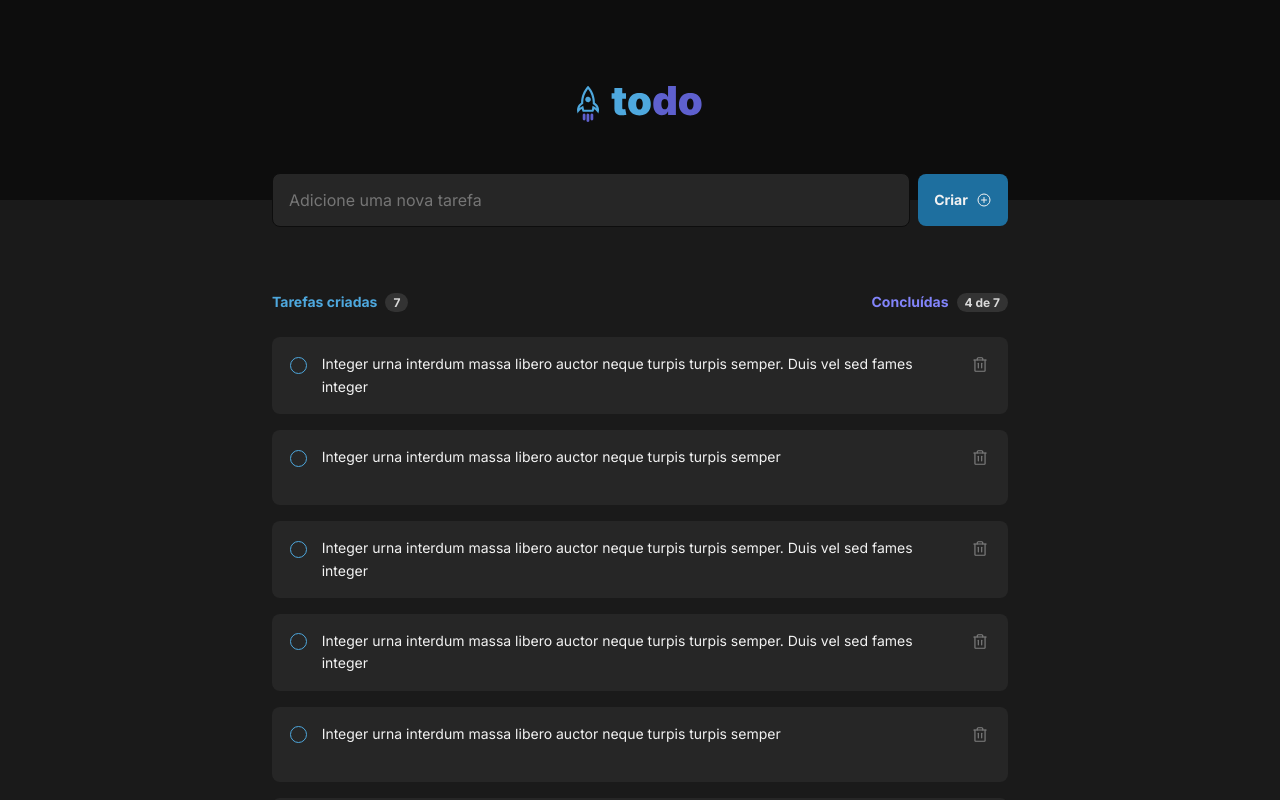
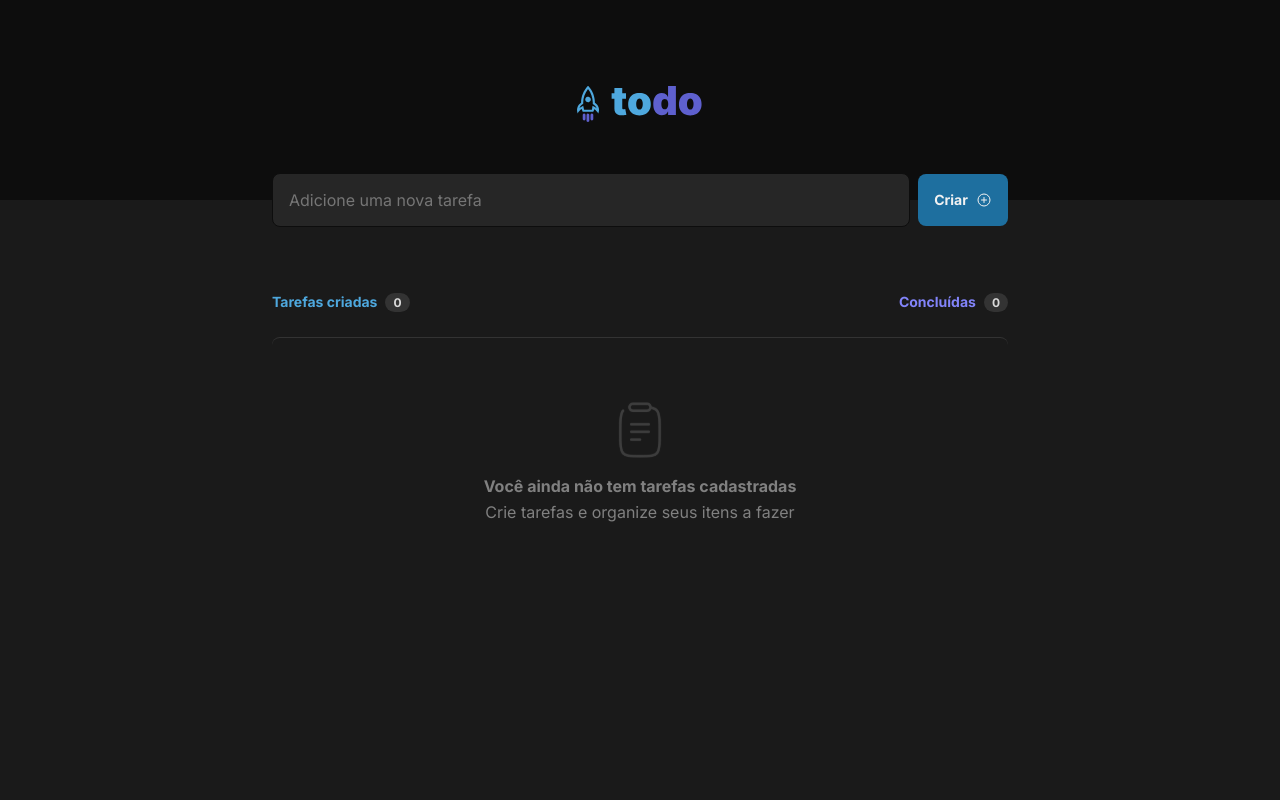
Before and after one commit to steniomoreira/ignite-to-do, a React (Vite) app: page / in a window 1280 px wide. Shown: the top 800 px of the page. Built offline with nearby package versions, Linux system fonts and the light colour scheme.

Commit message:
feat: function to complete task

```diff
--- a/src/components/main/Main.tsx
+++ b/src/components/main/Main.tsx
@@ -1,14 +1,11 @@
 import { ChangeEvent, FormEvent, useState } from "react";
 import {TaskProps} from '../task/Task';
-import { data } from "../../mock/todoMock";
 import { NewTask } from "../newTask/NewTask";
 import { TaskContainer } from "../taskContainer/TaskContainer";
 import styles from './Main.module.css';
 
-const listTasks: TaskProps[] =  data;
-
 export function Main() {
-  const [tasks, setTasks] = useState(listTasks);
+  const [tasks, setTasks] = useState<TaskProps[]>([]);
   const [newTask, setNewTask] = useState('');
 
   function handleCreateNewTask(event: FormEvent) {
@@ -27,6 +24,11 @@ export function Main() {
     setNewTask(event.target.value);
   }
 
+  function handleDoneTask(taskId: number) {
+    const updateTaskByDone = tasks.map(task => task.id === taskId ? {...task, hasDone: !task.hasDone} : task);
+    setTasks(updateTaskByDone);
+  }
+
   function handleDeleteTask(taskId: number) {
     const updatedTasks = tasks.filter( task => task.id !== taskId);
     setTasks(updatedTasks);
@@ -41,6 +43,7 @@ export function Main() {
       />
       <TaskContainer
         tasks={tasks}
+        handleDoneTask={handleDoneTask}
         handleDeleteTask={handleDeleteTask}
       />
     </main>
--- a/src/components/task/Task.module.css
+++ b/src/components/task/Task.module.css
@@ -59,9 +59,12 @@ input[type="checkbox"]:checked + label::after {
   content: "";
   position: absolute;
   top: 8px;
+  left: 1px;
+  right: 0;
 
   width: 3px;
   height: 6px;
+  margin: 0 auto;
 
   border-right: solid 1px var(--gray-100);
   border-bottom: solid 1px var(--gray-100);
@@ -105,6 +108,7 @@ input[type="checkbox"]:checked + label::after {
   display: inline-block;
 }
 
-.isDone > p {
+.hasDone > p {
   text-decoration: line-through;
+  color: var(--gray-300);
 }
--- a/src/components/task/Task.tsx
+++ b/src/components/task/Task.tsx
@@ -1,20 +1,28 @@
 import {Trash} from 'phosphor-react';
+import { useState } from 'react';
 import styles from './Task.module.css';
 
 export interface TaskProps {
   id: number;
   content: string;
   hasDone: boolean;
+  handleDoneTask?: (id: number) => void;
   handleDeleteTask?: (id: number) => void;
 }
 
-export function Task({ id, content, hasDone = false, handleDeleteTask }: TaskProps){
-  const idAsStrng = String(id);
+export function Task({ id, content, hasDone = false, handleDoneTask, handleDeleteTask }: TaskProps){
+  const idAsString = String(id);
+  const [checked, setChecked] = useState(hasDone)
+
+  function handleCheckedTask() {
+    setChecked(preState => !preState);
+    handleDoneTask?.(id)
+  }
 
   return (
-    <div className={`${styles.task} ${hasDone ? styles.hasDone : ''}`}>
-      <input id={idAsStrng} type="checkbox"  />
-      <label htmlFor={idAsStrng}/>
+    <div className={`${styles.task} ${checked ? styles.hasDone : ''}`}>
+      <input id={idAsString} type="checkbox" checked={checked} onChange={() => handleCheckedTask()}  />
+      <label htmlFor={idAsString}/>
 
       <p>{content}</p>
 
--- a/src/components/taskContainer/TaskContainer.tsx
+++ b/src/components/taskContainer/TaskContainer.tsx
@@ -7,10 +7,11 @@ import styles from './TaskContainer.module.css';
 
 interface TaskContainerProps {
   tasks: TaskProps[];
+  handleDoneTask: (id: number) => void;
   handleDeleteTask: (id: number) => void;
 }
 
-export function TaskContainer({tasks, handleDeleteTask}: TaskContainerProps) {
+export function TaskContainer({tasks, handleDoneTask, handleDeleteTask}: TaskContainerProps) {
 
   const counter = tasks.length;
   const counterDone = tasks.reduce(( acc, cur ) =>  cur.hasDone ? ++acc : acc, 0);
@@ -30,6 +31,7 @@ export function TaskContainer({tasks, handleDeleteTask}: TaskContainerProps) {
               id={id}
               content={content}
               hasDone={hasDone}
+              handleDoneTask={handleDoneTask}
               handleDeleteTask={handleDeleteTask}
             />
           ))}
--- a/src/mock/todoMock.ts
+++ /dev/null
@@ -1,37 +0,0 @@
-export const data = [
-  {
-    id: 1,
-    content: 'Integer urna interdum massa libero auctor neque turpis turpis semper. Duis vel sed fames integer',
-    hasDone: false,
-  },
-  {
-    id: 2,
-    content: 'Integer urna interdum massa libero auctor neque turpis turpis semper',
-    hasDone: true,
-  },
-  {
-    id: 3,
-    content: 'Integer urna interdum massa libero auctor neque turpis turpis semper. Duis vel sed fames integer',
-    hasDone: true,
-  },
-  {
-    id: 4,
-    content: 'Integer urna interdum massa libero auctor neque turpis turpis semper. Duis vel sed fames integer',
-    hasDone: false,
-  },
-  {
-    id: 5,
-    content: 'Integer urna interdum massa libero auctor neque turpis turpis semper',
-    hasDone: true,
-  },
-  {
-    id: 6,
-    content: 'Integer urna interdum massa libero auctor neque turpis turpis semper. Duis vel sed fames integer',
-    hasDone: false,
-  },
-  {
-    id: 7,
-    content: 'Integer urna interdum massa libero auctor neque turpis turpis semper',
-    hasDone: true,
-  },
-]
```
